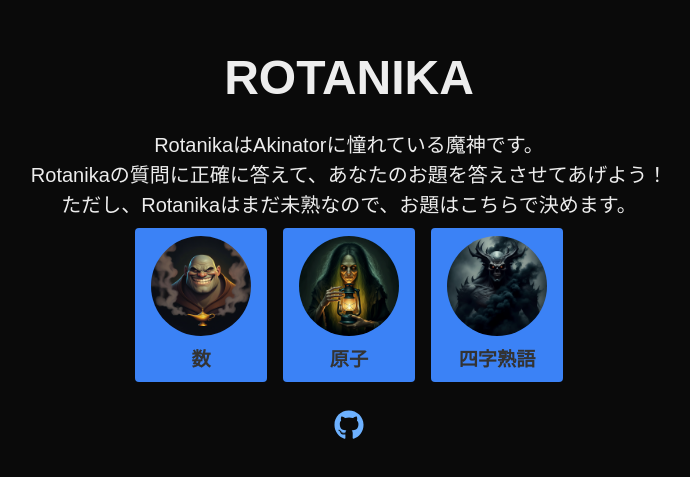
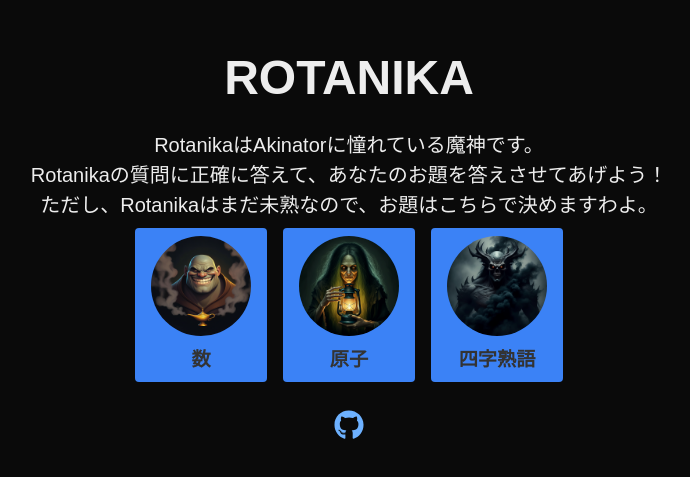
Before and after one commit to soranjiro/rotanika-next, a Next.js app: page / in a window 1280 px wide. Shown: the part 159-636 px from the top of the page, without its empty margins (291-981 px from the left). Built offline with nearby package versions, Linux system fonts and the light colour scheme.

Commit message:
teineinishitayo

```diff
--- a/app/page.tsx
+++ b/app/page.tsx
@@ -44,7 +44,7 @@
         <br />
         Rotanikaの質問に正確に答えて、あなたのお題を答えさせてあげよう！
         <br />
-        ただし、Rotanikaはまだ未熟なので、お題はこちらで決めます。
+        ただし、Rotanikaはまだ未熟なので、お題はこちらで決めますわよ。
       </p>
       <div className="genre-container">
         {genres.map((genre) => (
--- a/app/quiz/ResultScreen.tsx
+++ b/app/quiz/ResultScreen.tsx
@@ -29,7 +29,7 @@
       <h1 className="result-title">
         {isCorrect
           ? "さすが我輩だ！"
-          : "ちゃんと答えてくれなきゃ分からないじゃないか！！"}
+          : "ちゃんと答えてくれなきゃ分からないじゃないか！！ばかもの！！"}
       </h1>
       <h2 className="result-subtitle">あなたのお題: {keyword}</h2>
       <h2 className="result-subtitle">
```
